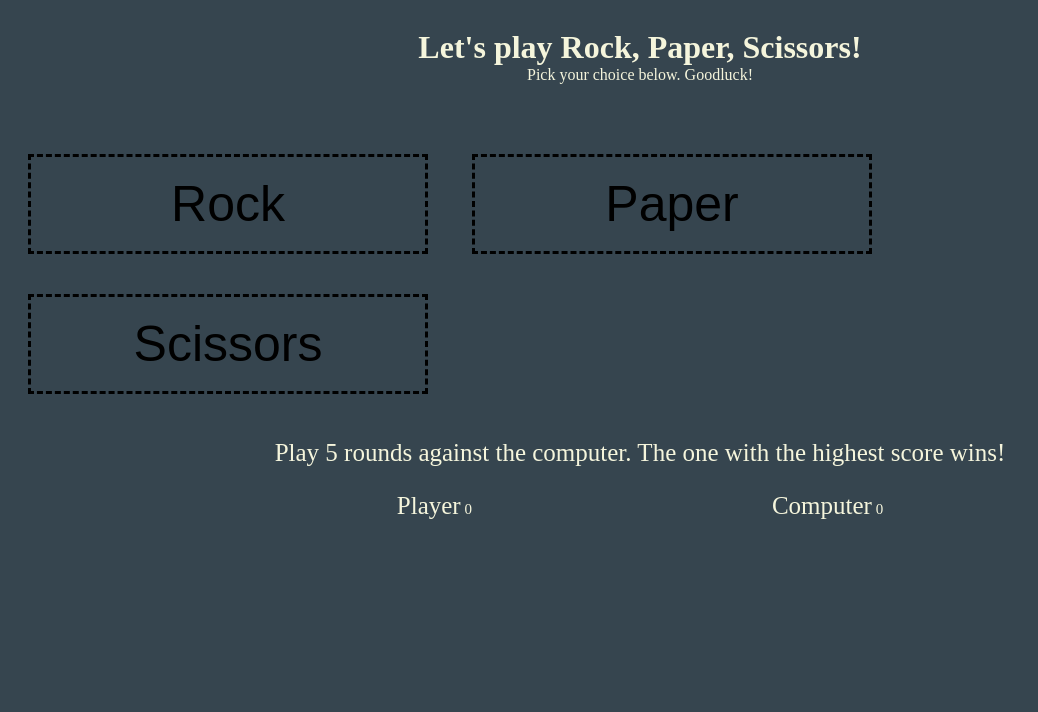
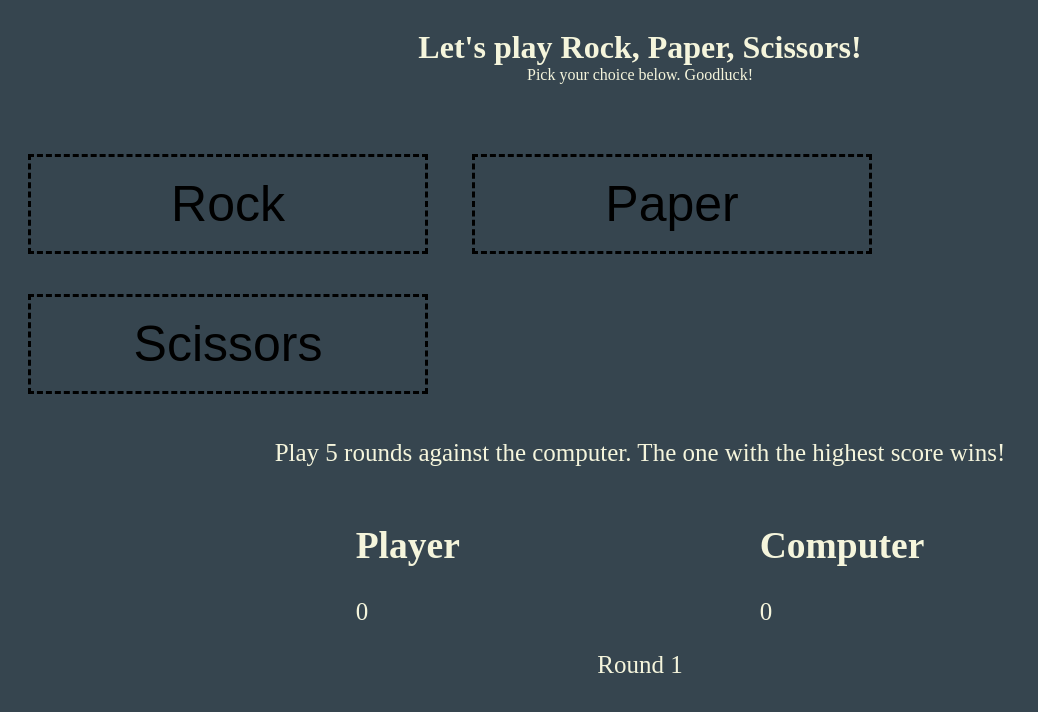
Before and after one commit to norms2098/RockPaperScissors, a plain HTML site: page index.html in a window 1280 px wide. Both pictures are taken after a click on the button "Rock". Shown: the whole page, without its empty margins (0-1038 px from the left). Drawn offline with Linux system fonts and the light colour scheme.

Commit message:
Added round counter

```diff
--- a/index.html
+++ b/index.html
@@ -5,7 +5,7 @@
     <meta http-equiv="X-UA-Compatible" content="IE=edge">
     <meta name="viewport" content="width=device-width, initial-scale=1.0">
     <title>Rock, Paper, Scissors</title>
-    <script src="script.js"></script>
+
     <link rel="stylesheet" href="styles.css">
 </head>
 <body style="background-color:#36454F">
@@ -23,10 +23,19 @@
     <div class="score-section">
         <p>Play 5 rounds against the computer. The one with the highest score wins!</p>
         <div class="score-counters">
-            <div>Player<span class="player-score"> 0</span></div>
-            <div>Computer<span class="computer-score"> 0</span></div>
+            <div class="player-score">
+                <h2>Player</h2>
+                <p class = "playerscore-count">0</p>
+            </div>
+            <div class="computer-score">
+                <h2>Computer</h2>
+                <p class = "computerscore-count">0</p>
+            </div>
         </div>
+        <div class="rounds"></div>
+        <div class="results"></div>
 
     </div>
+    <script src="script.js"></script>
 </body>
 </html>
--- a/script.js
+++ b/script.js
@@ -1,5 +1,5 @@
 
-function getComputerChoice()
+/*function getComputerChoice()
 {
     let computerChoices = ['rock','paper','scissors'];
     let randomNumber = Math.floor(Math.random()*computerChoices.length)
@@ -37,4 +37,36 @@ function game(){
         let pcChoice = getComputerChoice();
         console.log(playGame(playerChoice,pcChoice,i));
     }
+}*/
+
+const gameMain = () =>{
+    let playerScore=0,computerScore=0,round=0;
+    const playGame = () =>{
+
+        const btnRock = document.querySelector('.rock-button');
+        const btnPaper = document.querySelector('.paper-button');
+        const btnScissors = document.querySelector('.scissors-button');
+
+        const playerChoices=[btnRock,btnPaper,btnScissors];
+        const computerChoices=['rock','paper','scissors'];
+
+        playerChoices.forEach(choices => {
+            choices.addEventListener('click',function(){
+                const roundCounter=document.querySelector('.rounds');
+                round++;
+                roundCounter.innerHTML=`Round ${round}`;
+                let randomNumber = Math.floor(Math.random()*computerChoices.length);
+
+                const computerDecision = computerChoices[randomNumber];
+                winnerDecide(this.innerText,computerDecision);
+            })
+
+
+
+
+        });
+    }
+    playGame();
 }
+
+gameMain();
--- a/styles.css
+++ b/styles.css
@@ -27,6 +27,7 @@
     outline: none;
     width:400px;
     height:100px;
+
 }
 .rock-button:hover,.paper-button:hover,.scissors-button:hover{
     border: 2px solid  beige;
@@ -49,6 +50,3 @@
     color: beige;
     font-size: 25px;
 }
-span{
-    font-size: 15px;
-}
```
